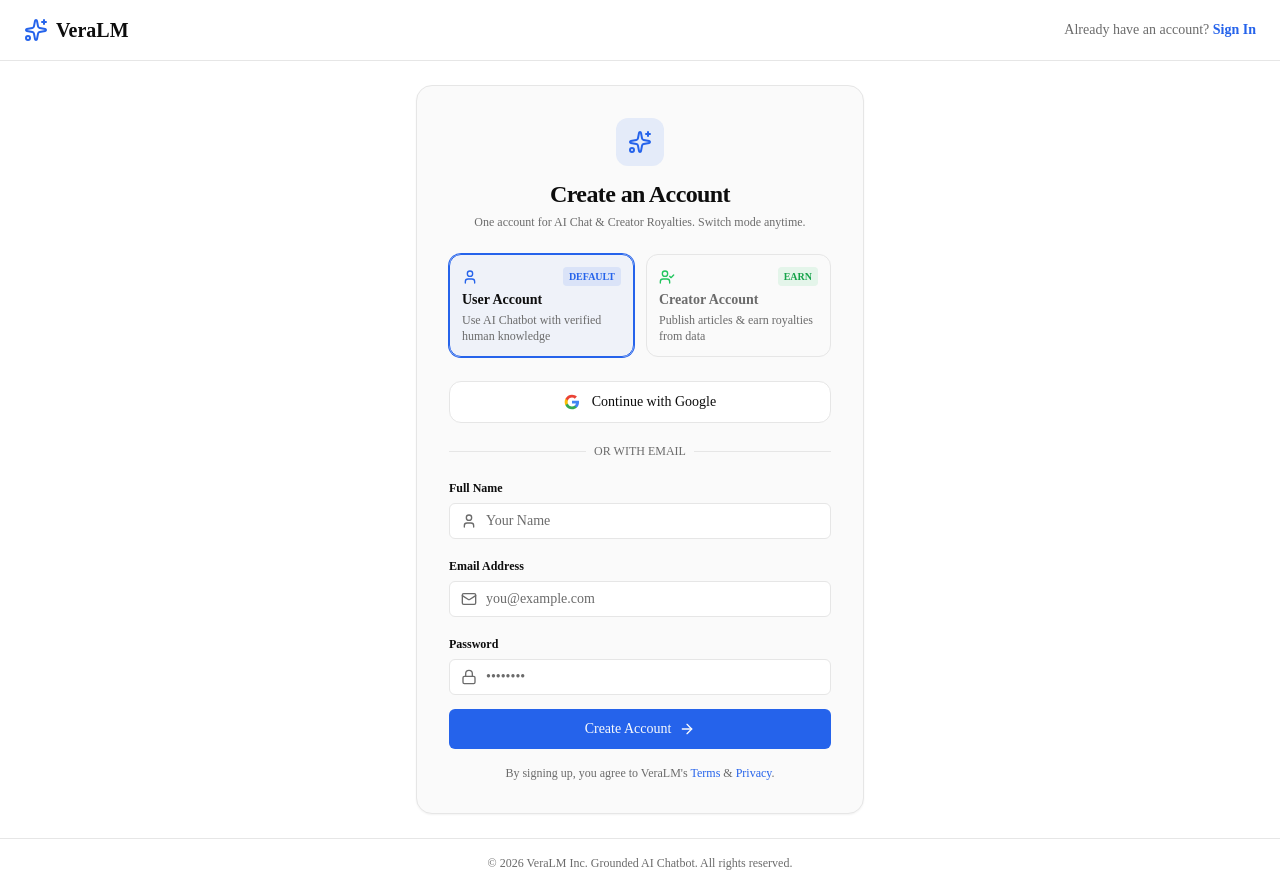
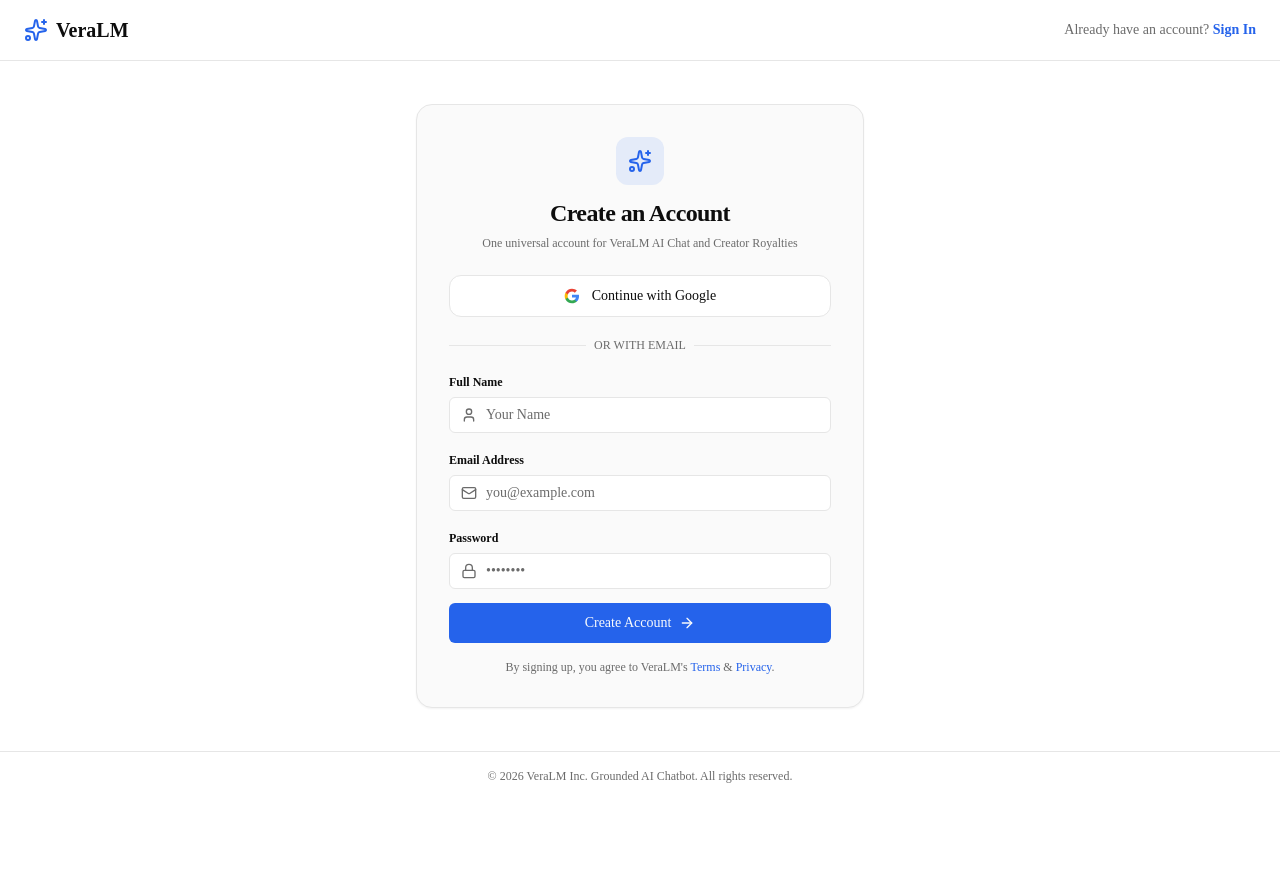
Before and after one commit to Mohinkw/veralm, a Next.js app: page /register in a window 1280 px wide. After the commit the page ends 800 px from the top, so only its background shows below. Built offline with nearby package versions, Linux system fonts and the light colour scheme; no server answers.

Commit message:
feat(auth): streamline sign-up into single universal account without user/creator picker

```diff
--- a/src/app/register/page.tsx
+++ b/src/app/register/page.tsx
@@ -3,7 +3,7 @@
 import { useState } from 'react';
 import Link from 'next/link';
 import { useRouter } from 'next/navigation';
-import { Sparkles, ArrowRight, UserCheck, ShieldCheck, Mail, Lock, User, AlertCircle, CheckCircle } from 'lucide-react';
+import { Sparkles, ArrowRight, Mail, Lock, User, AlertCircle, CheckCircle } from 'lucide-react';
 import { Button } from '@/components/ui/button';
 import { Input } from '@/components/ui/input';
 import { supabase } from '@/lib/supabase';
@@ -16,7 +16,6 @@ export default function RegisterPage() {
   const [name, setName] = useState('');
   const [email, setEmail] = useState('');
   const [password, setPassword] = useState('');
-  const [accountType, setAccountType] = useState<'user' | 'creator'>('user');
   const [isLoading, setIsLoading] = useState(false);
   const [error, setError] = useState<string | null>(null);
   const [successMessage, setSuccessMessage] = useState<string | null>(null);
@@ -28,7 +27,7 @@ export default function RegisterPage() {
     setSuccessMessage(null);
 
     try {
-      setMode(accountType);
+      setMode('user');
 
       const { data, error: signUpError } = await supabase.auth.signUp({
         email,
@@ -36,7 +35,7 @@ export default function RegisterPage() {
         options: {
           data: {
             full_name: name,
-            role: accountType,
+            role: 'user',
           },
           emailRedirectTo: `${window.location.origin}/auth/callback`,
         },
@@ -49,14 +48,9 @@ export default function RegisterPage() {
       }
 
       if (data?.session) {
-        // Immediate session
-        if (accountType === 'creator') {
-          router.push('/creators/dashboard');
-        } else {
-          router.push('/');
-        }
+        router.push('/');
       } else {
-        setSuccessMessage('Registration successful! Check your email to confirm, or sign in directly.');
+        setSuccessMessage('Account created! Check your email to confirm, or sign in.');
         setTimeout(() => router.push('/'), 2000);
       }
     } catch (err: any) {
@@ -69,13 +63,11 @@ export default function RegisterPage() {
   const handleGoogleSignUp = async () => {
     setError(null);
     try {
-      setMode(accountType);
+      setMode('user');
       const { error: oauthError } = await supabase.auth.signInWithOAuth({
         provider: 'google',
         options: {
-          redirectTo: `${window.location.origin}/auth/callback?next=${
-            accountType === 'creator' ? '/creators/dashboard' : '/'
-          }`,
+          redirectTo: `${window.location.origin}/auth/callback?next=/`,
         },
       });
       if (oauthError) setError(oauthError.message);
@@ -105,46 +97,9 @@ export default function RegisterPage() {
               <Sparkles className="h-6 w-6" />
             </div>
             <h1 className="text-2xl font-bold tracking-tight">Create an Account</h1>
-            <p className="text-xs text-muted-foreground mt-1">
-              One account for AI Chat & Creator Royalties. Switch mode anytime.
+            <p className="text-xs text-muted-foreground mt-1.5">
+              One universal account for VeraLM AI Chat and Creator Royalties
             </p>
-          </div>
-
-          {/* Account type choice - Default is User */}
-          <div className="grid grid-cols-2 gap-3 mb-6">
-            <button
-              type="button"
-              onClick={() => setAccountType('user')}
-              className={`p-3 rounded-xl border text-left transition-all ${
-                accountType === 'user'
-                  ? 'border-primary bg-primary/5 text-foreground ring-1 ring-primary'
-                  : 'border-border text-muted-foreground hover:border-foreground/30'
-              }`}
-            >
-              <div className="flex items-center justify-between mb-1">
-                <User className="h-4 w-4 text-primary" />
-                <span className="text-[10px] uppercase font-bold text-primary bg-primary/10 px-1.5 py-0.5 rounded">Default</span>
-              </div>
-              <div className="font-semibold text-sm">User Account</div>
-              <div className="text-xs text-muted-foreground mt-0.5">Use AI Chatbot with verified human knowledge</div>
-            </button>
-
-            <button
-              type="button"
-              onClick={() => setAccountType('creator')}
-              className={`p-3 rounded-xl border text-left transition-all ${
-                accountType === 'creator'
-                  ? 'border-primary bg-primary/5 text-foreground ring-1 ring-primary'
-                  : 'border-border text-muted-foreground hover:border-foreground/30'
-              }`}
-            >
-              <div className="flex items-center justify-between mb-1">
-                <UserCheck className="h-4 w-4 text-green-500" />
-                <span className="text-[10px] uppercase font-bold text-green-600 bg-green-500/10 px-1.5 py-0.5 rounded">Earn</span>
-              </div>
-              <div className="font-semibold text-sm">Creator Account</div>
-              <div className="text-xs text-muted-foreground mt-0.5">Publish articles & earn royalties from data</div>
-            </button>
           </div>
 
           {/* Google Sign-in */}
```
